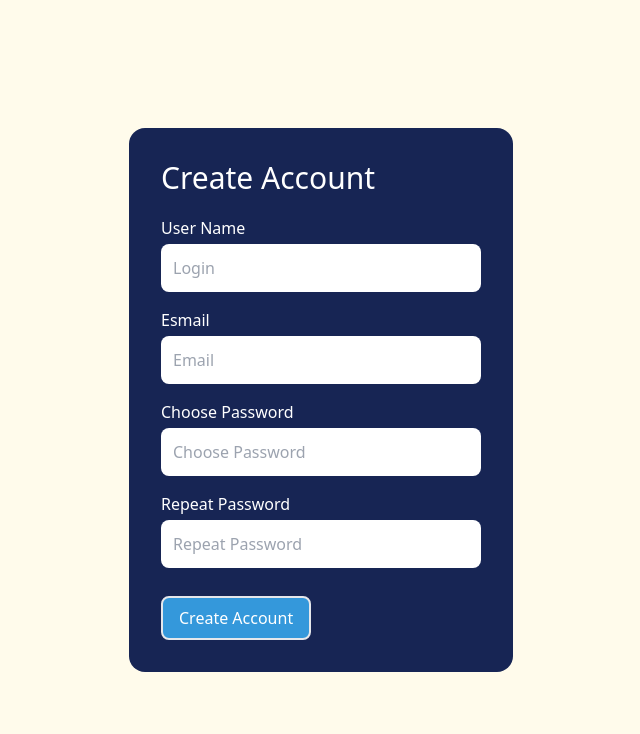
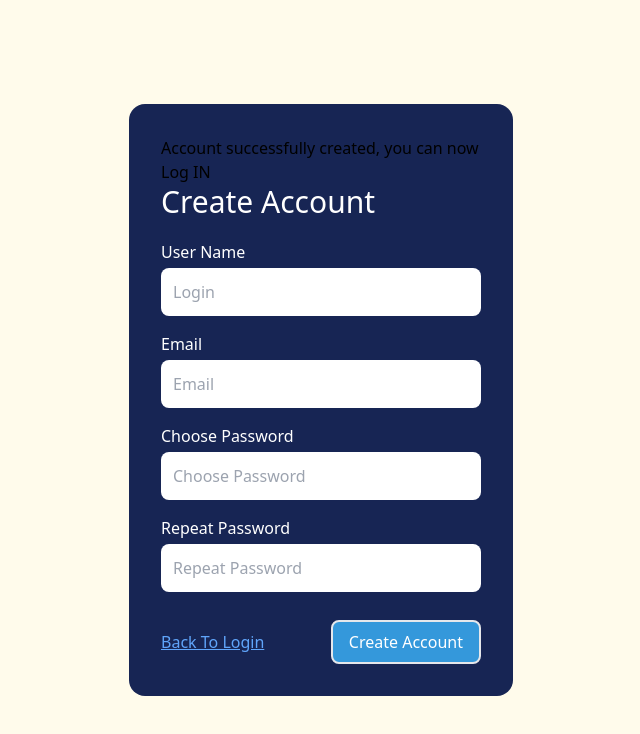
Before and after one commit to HRANT01/Task_Board, a Vue app: page /Task_Board/registration in a window 1280 px wide. Shown: the top 734 px of the page, without its empty margins (319-959 px from the left). Built offline with nearby package versions, Linux system fonts and the light colour scheme.

Commit message:
back to login and grammer correction

```diff
--- a/src/views/Registration.vue
+++ b/src/views/Registration.vue
@@ -1,6 +1,7 @@
 <template>
   <div class="bg-amber-50 w-full h-screen flex justify-center items-center">
-    <div class="bg-blue-950 p-8 rounded-2xl flex flex-col min-w-80 w-[30%] ">
+    <div class="bg-blue-950 p-8 rounded-2xl flex flex-col min-w-80 w-[30%]">
+      <span v-if="accountCreated">Account successfully created, you can now Log IN</span>
       <h1 class="text-white text-3xl mb-5">Create Account</h1>
       <div class="pb-4">
         <custom-input
@@ -17,7 +18,7 @@
         <custom-input
             v-model="email"
             placeholder="Email"
-            label="Esmail"
+            label="Email"
             input-type="email"
             text-color="white"
             :error-message="emailError"
@@ -47,6 +48,7 @@
         />
       </div>
       <div class="flex justify-between items-center pt-3">
+        <router-link to="/" class="underline text-blue-400">Back To Login</router-link>
         <CustomButton @click="checkPasswords">Create Account</CustomButton>
       </div>
     </div>
@@ -69,7 +71,7 @@ const email = ref('')
 const choosePassword = ref('')
 const repeatPassword = ref('')
 
-
+const accountCreated = ref(true)
 
 const checkPasswords = () => {
   if(choosePassword.value === repeatPassword.value && repeatPassword.value  && choosePassword.value) {
```
